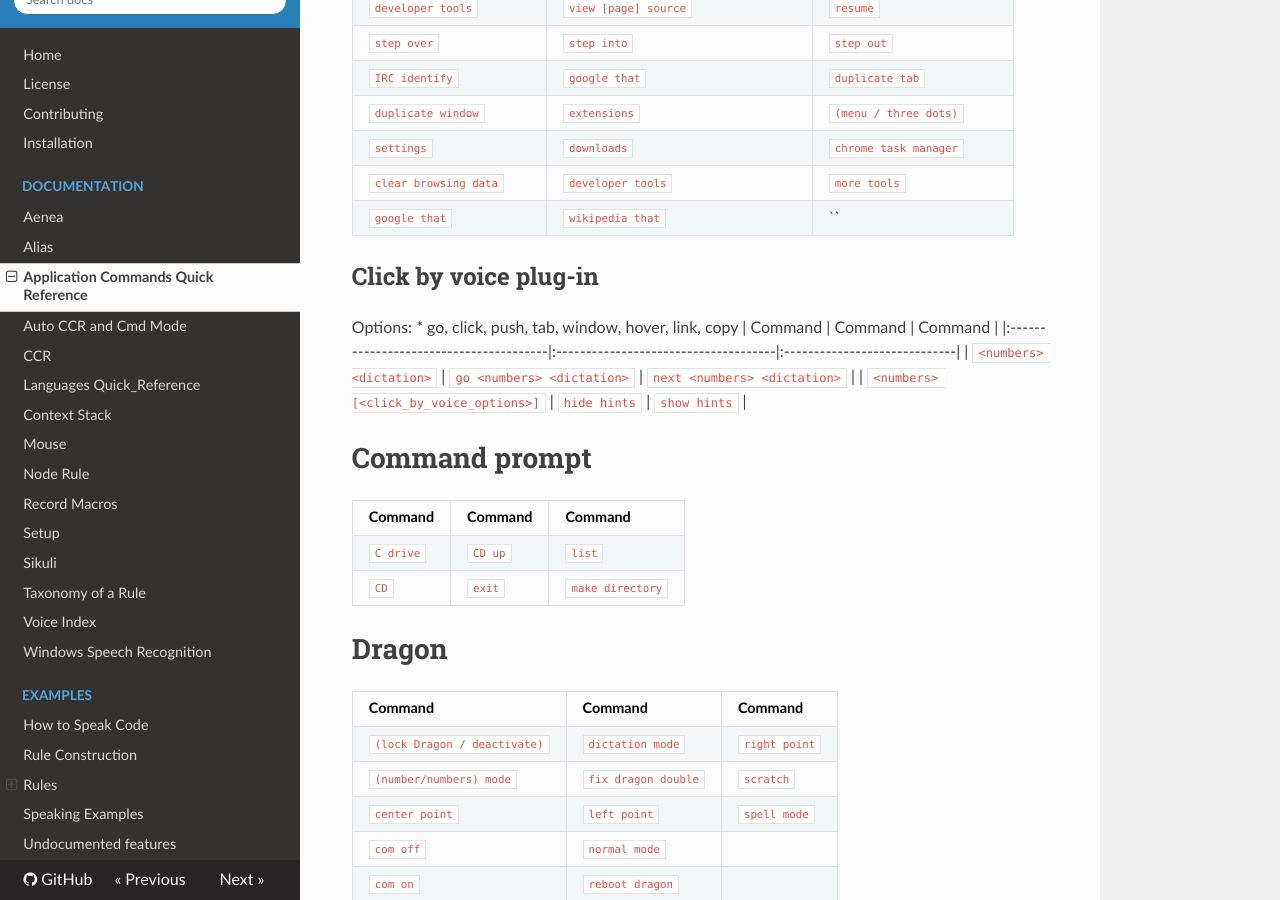
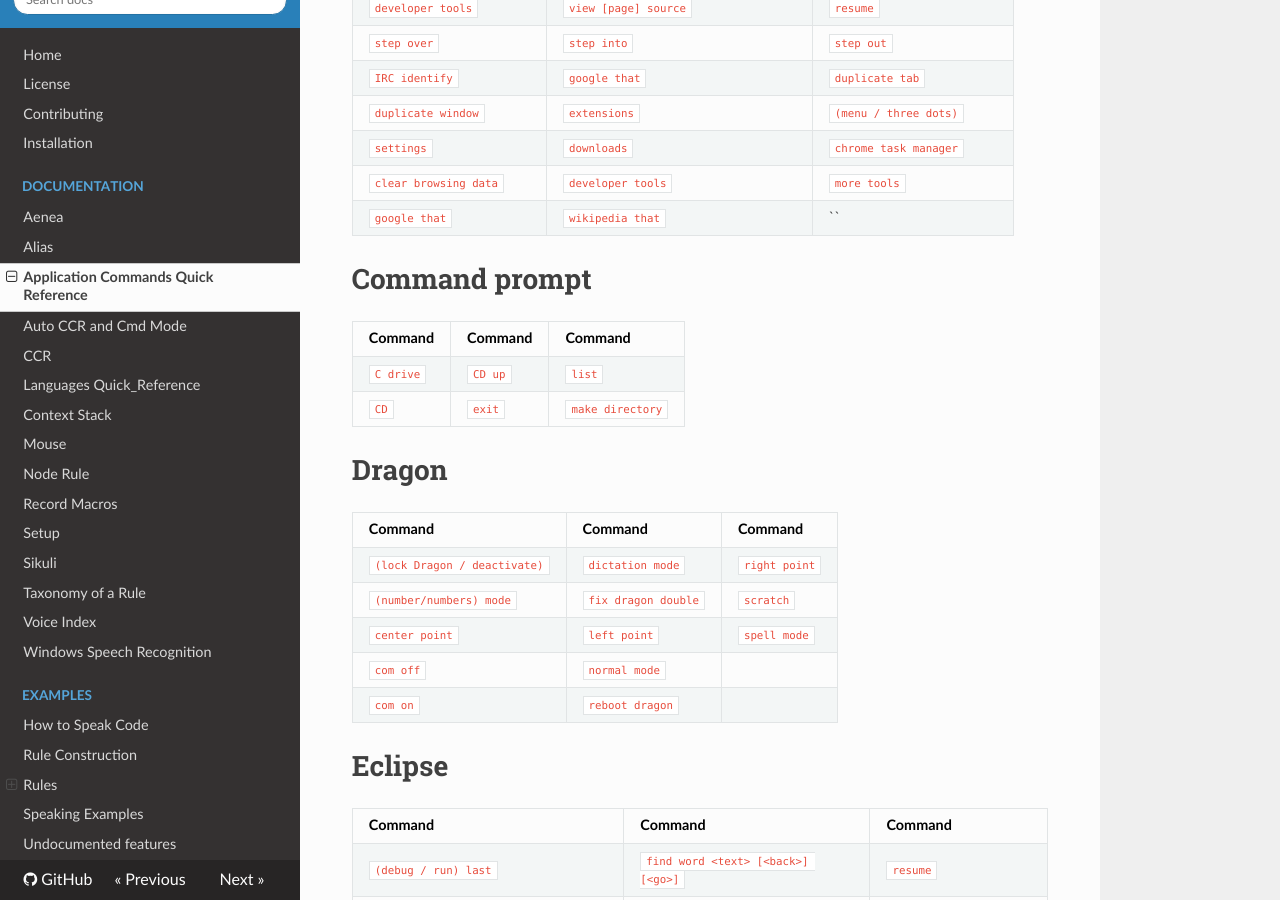
Before and after one commit to dictation-toolbox/Caster, an MkDocs documentation site: the page built from castervoice/doc/readthedocs/Application_Commands_Quick_Reference.md, in a window 1280 px wide and 900 px high, scrolled down 5133 px. Built offline with MkDocs 1.6.1, drawn with Linux system fonts in a browser that asks for light colours; nearby versions of some CDN libraries; comment, search, counter and statistics services are not loaded.

Commit message:
remove CBV docs

```diff
--- a/castervoice/doc/readthedocs/Application_Commands_Quick_Reference.md
+++ b/castervoice/doc/readthedocs/Application_Commands_Quick_Reference.md
@@ -152,15 +152,6 @@
 | `settings`                             | `downloads`                          | `chrome task manager`        |
 | `clear browsing data`                  | `developer tools`                    | `more tools`                 |
 | `google that`                  | `wikipedia that`                    | ``                 |
-
-## Click by voice plug-in
-Options:
-* go, click, push, tab, window, hover, link, copy
-| Command                                | Command                              | Command                      |
-|:---------------------------------------|:-------------------------------------|:-----------------------------|
-| `<numbers> <dictation>`                | `go <numbers> <dictation>`           | `next <numbers> <dictation>` |
-| `<numbers> [<click_by_voice_options>]` | `hide hints`                         | `show hints`                 |
-
 
 # Command prompt
 
```
